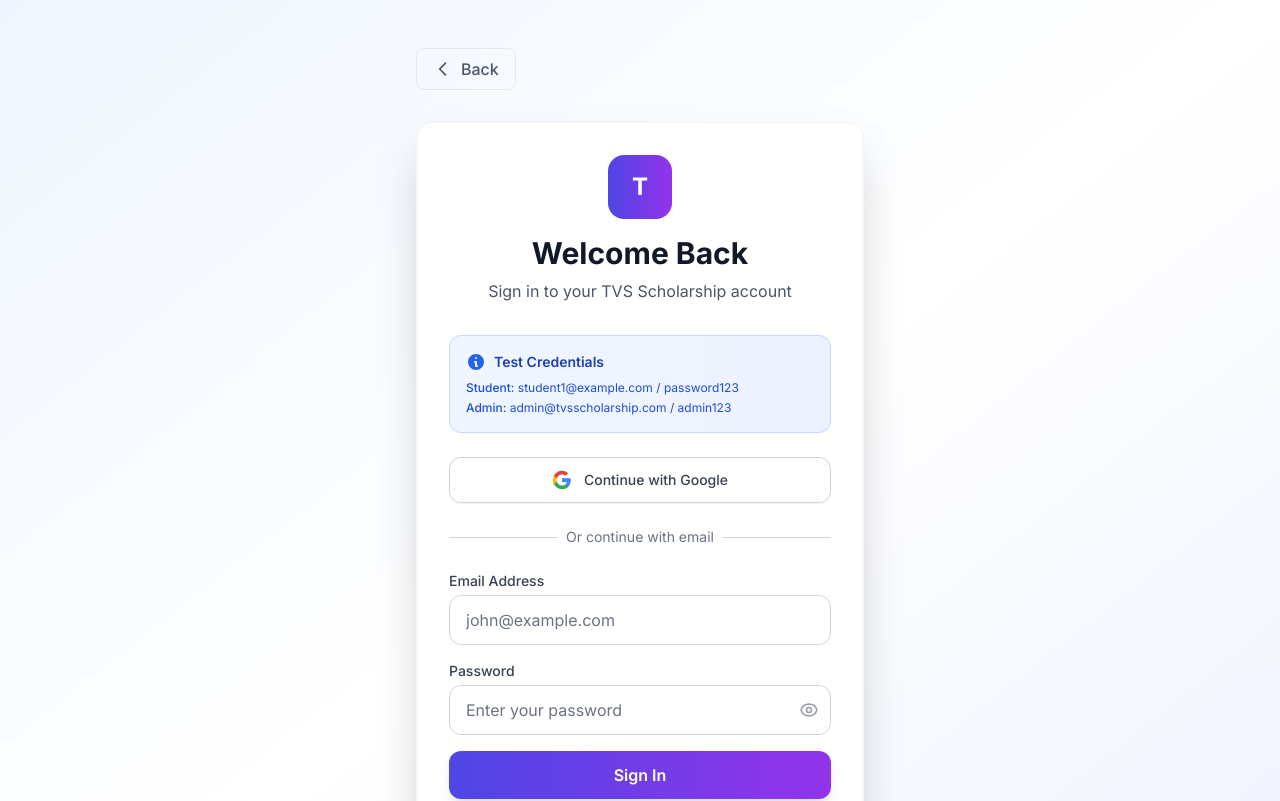
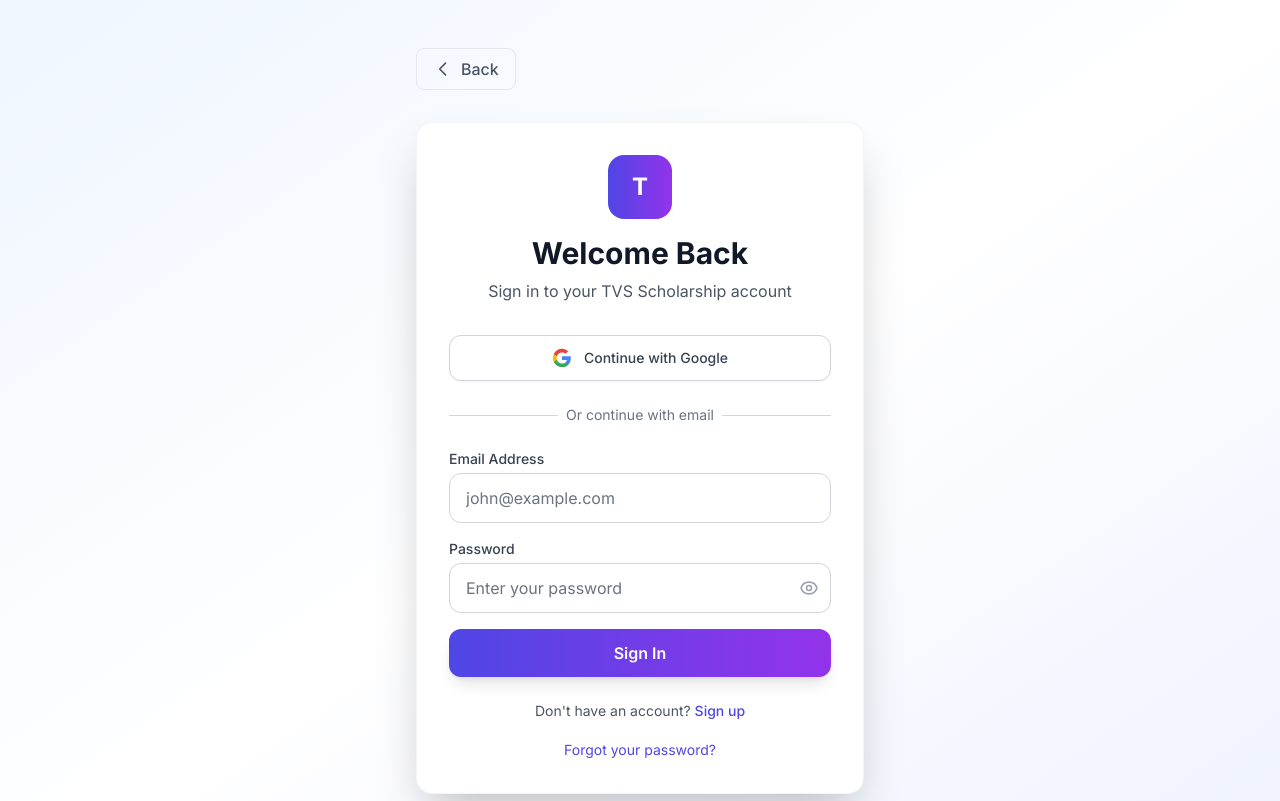
Before and after one commit to parasjain06021999/TVS-Scholarship, a Next.js app in the folder frontend/: page /login in a window 1280 px wide. Shown: the top 801 px of the page. Built offline with nearby package versions, Linux system fonts and the light colour scheme; no server answers.

Commit message:
remove the testing password

```diff
--- a/frontend/src/app/admin/login/page.tsx
+++ b/frontend/src/app/admin/login/page.tsx
@@ -130,9 +130,6 @@
           </Link>
         </div>
 
-        <div className="mt-6 text-center text-sm text-gray-500">
-          <p>Test Admin Credentials: admin@tvsscholarship.com / admin123</p>
-        </div>
       </div>
     </div>
   );
--- a/frontend/src/app/login/page.tsx
+++ b/frontend/src/app/login/page.tsx
@@ -58,42 +58,6 @@
 
       console.log('Attempting', isSignUp ? 'signup' : 'login', 'with:', formData);
 
-      // Mock authentication for testing
-      if (formData.email === 'student1@example.com' && formData.password === 'password123') {
-        const mockResponse = {
-          token: 'mock-jwt-token-' + Date.now(),
-          user: {
-            id: '1',
-            firstName: 'John',
-            lastName: 'Doe',
-            email: 'student1@example.com',
-            role: 'STUDENT'
-          }
-        };
-
-        localStorage.setItem('token', mockResponse.token);
-        localStorage.setItem('user', JSON.stringify(mockResponse.user));
-        router.push('/dashboard');
-        return;
-      }
-
-      if (formData.email === 'admin@tvsscholarship.com' && formData.password === 'admin123') {
-        const mockResponse = {
-          token: 'mock-admin-jwt-token-' + Date.now(),
-          user: {
-            id: '2',
-            firstName: 'Admin',
-            lastName: 'User',
-            email: 'admin@tvsscholarship.com',
-            role: 'ADMIN'
-          }
-        };
-
-        localStorage.setItem('token', mockResponse.token);
-        localStorage.setItem('user', JSON.stringify(mockResponse.user));
-        router.push('/admin/dashboard');
-        return;
-      }
 
       // Try actual API call
       const endpoint = isSignUp ? '/auth/register' : '/auth/login';
@@ -211,21 +175,6 @@
             </p>
           </div>
 
-          {/* Test Credentials */}
-          {!isSignUp && (
-            <div className="mb-6 p-4 bg-gradient-to-r from-blue-50 to-indigo-50 border border-blue-200 rounded-xl">
-              <div className="flex items-center mb-2">
-                <svg className="w-5 h-5 text-blue-600 mr-2" fill="currentColor" viewBox="0 0 20 20">
-                  <path fillRule="evenodd" d="M18 10a8 8 0 11-16 0 8 8 0 0116 0zm-7-4a1 1 0 11-2 0 1 1 0 012 0zM9 9a1 1 0 000 2v3a1 1 0 001 1h1a1 1 0 100-2v-3a1 1 0 00-1-1H9z" clipRule="evenodd" />
-                </svg>
-                <p className="text-sm font-semibold text-blue-800">Test Credentials</p>
-              </div>
-              <div className="text-xs text-blue-700 space-y-1">
-                <p><span className="font-medium">Student:</span> student1@example.com / password123</p>
-                <p><span className="font-medium">Admin:</span> admin@tvsscholarship.com / admin123</p>
-              </div>
-            </div>
-          )}
 
           {/* Google Auth Button */}
           <button
--- a/frontend/src/config/api.ts
+++ b/frontend/src/config/api.ts
@@ -1,6 +1,6 @@
 // API Configuration
 export const API_CONFIG = {
-  BASE_URL: process.env.NEXT_PUBLIC_API_BASE_URL || 'http://localhost:3001',
+  BASE_URL:  'https://tvs-scholarship.onrender.com',
   ENDPOINTS: {
     AUTH: '/auth',
     APPLICATIONS: '/applications',
```
